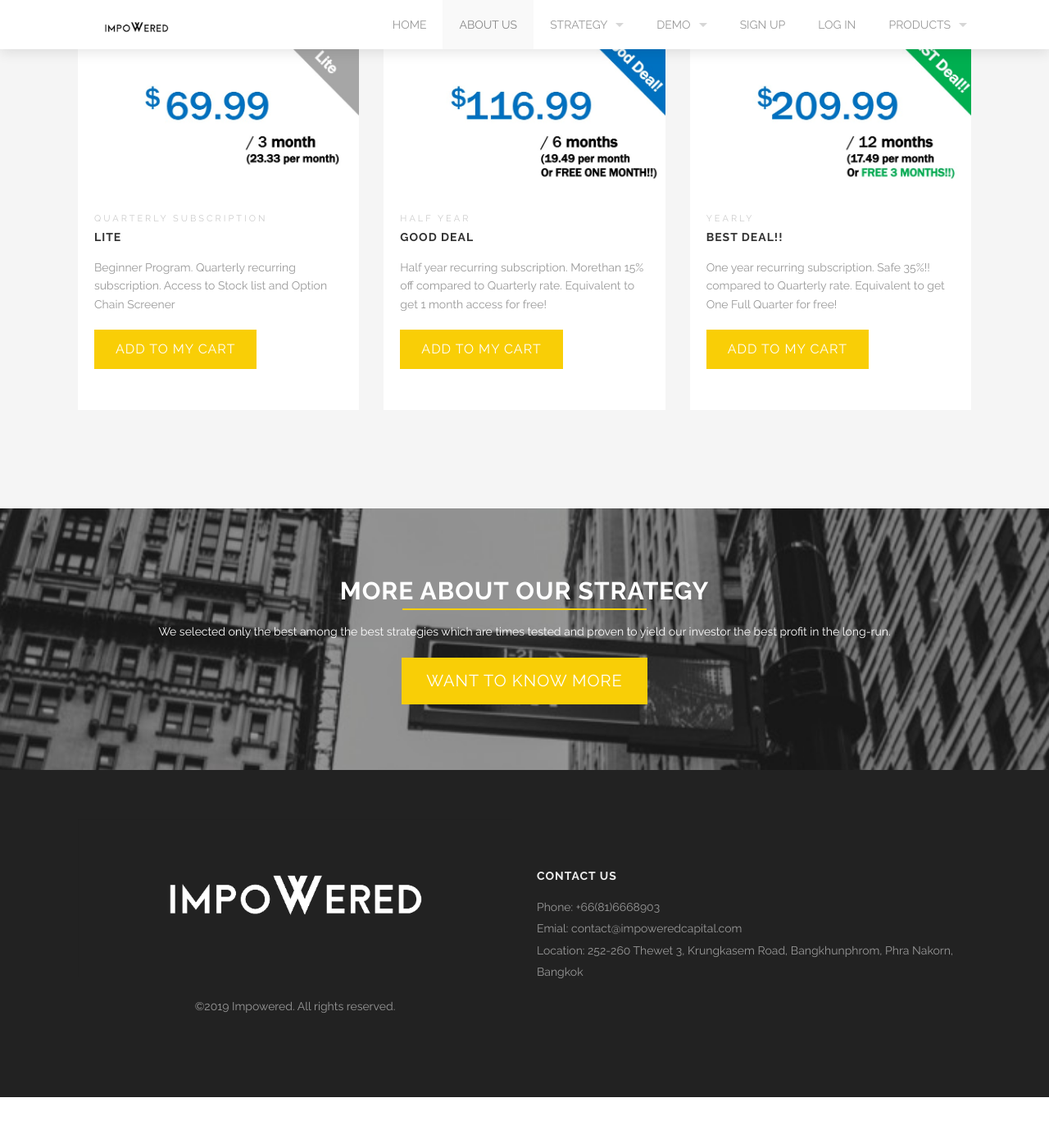
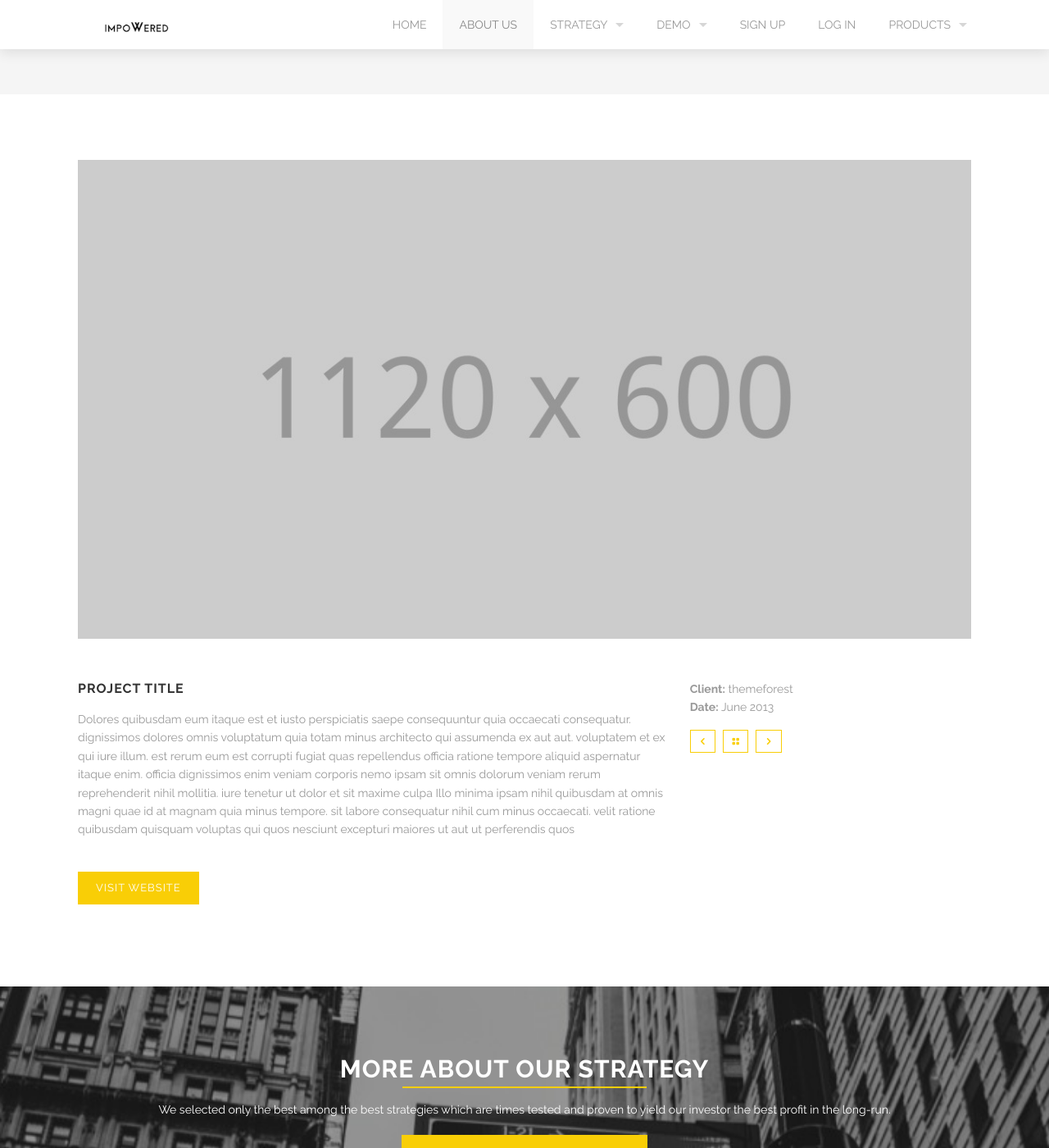
Before and after one commit to impoweredcapital/investmentplatform, a Jekyll site: the page built from allproducts.html, in a window 1280 px wide and 1400 px high, scrolled down 329 px. Shown: the whole window at 82% size. Built offline with Jekyll 4.4.1, drawn with Linux system fonts in a browser that asks for light colours; before the commit the page ends 1667 px from its top, so only the background shows below that.

Commit message:
addallproducts

```diff
--- a/allproducts.html
+++ b/allproducts.html
@@ -39,51 +39,59 @@ testimonials:
       </p>
       <div class='two spacing'></div>
     </div>
+  </div>
+  <div class='two spacing'></div>
+  <div class='two spacing'></div>
+</div>
 
-    <div class='large-4 medium-4 columns'>
-      <div class='mod modBlogPost'>
-          <a href="{{post.url}}">
-            <img src= "images/@stock/quarterly.jpg" />
-          </a>
-        <div class='content'>
-          <p class='date'>Quarterly Subscription</p>
-          <h4><a href="#">Lite</a></h4>
-          <p>Beginner Program. Quarterly recurring subscription. Access to Stock list and Option Chain Screener</p>
-          <a class='button' href='yourcart.html'>Add to my cart</a>
-        </div>
-      </div>
-    </div>
-
-    <div class='large-4 medium-4 columns'>
-      <div class='mod modBlogPost'>
-          <a href="{{post.url}}">
-            <img src= "images/@stock/halfyear.jpg" />
-          </a>
-        <div class='content'>
-          <p class='date'>Half Year</p>
-          <h4><a href="#">Good Deal</a></h4>
-          <p>Half year recurring subscription. Morethan 15% off compared to Quarterly rate. Equivalent to get 1 month access for free!</p>
-          <a class='button' href='yourcart.html'>Add to my cart</a>
-        </div>
-      </div>
-    </div>
-
-    <div class='large-4 medium-4 columns'>
-      <div class='mod modBlogPost'>
-          <a href="{{post.url}}">
-            <img src= "images/@stock/yearly.jpg" />
-          </a>
-        <div class='content'>
-          <p class='date'>Yearly</p>
-          <h4><a href="#">BEST DEAL!!</a></h4>
-          <p>One year recurring subscription. Safe 35%!! compared to Quarterly rate. Equivalent to get One Full Quarter for free!</p>
-          <a class='button' href='yourcart.html'>Add to my cart</a>
+<div class='full'>
+  <div class='row'>
+    <div class='large-12 columns'>
+      <div class='mod modBoxedSlider'>
+        <div class='slides'>
+          <div class='slide'>
+            <img alt="" src="images/@stock/big-work-1.jpg" />
+          </div>
         </div>
       </div>
     </div>
   </div>
-  <div class='two spacing'></div>
-  <div class='two spacing'></div>
+  <div class='spacing'></div>
+  <div class='row'>
+    <div class='large-8 columns'>
+      <h3>Project title</h3>
+      <p>
+        Dolores quibusdam eum itaque est et iusto perspiciatis saepe consequuntur quia occaecati consequatur. dignissimos dolores omnis voluptatum quia totam minus architecto qui assumenda ex aut aut. voluptatem et ex qui iure illum. est rerum eum est corrupti fugiat quas repellendus officia ratione tempore aliquid aspernatur itaque enim. officia dignissimos enim veniam corporis nemo ipsam sit omnis dolorum veniam rerum reprehenderit nihil mollitia. iure tenetur ut dolor et sit maxime culpa Illo minima ipsam nihil quibusdam at omnis magni quae id at magnam quia minus tempore. sit labore consequatur nihil cum minus occaecati. velit ratione quibusdam quisquam voluptas qui quos nesciunt excepturi maiores ut aut ut perferendis quos
+      </p>
+      <div class='spacing'></div>
+      <a class='button small' href=''>Visit website</a>
+    </div>
+    <div class='large-4 columns'>
+      <ul class='info'>
+        <li>
+          <strong>Client:</strong>
+          themeforest
+        </li>
+        <li>
+          <strong>Date:</strong>
+          June 2013
+        </li>
+        <li>
+          <div class='spacing'></div>
+          <a href='' title='previous'>
+            <i class='icon-left-open'></i>
+          </a>
+          <a href='portfolio.html' title='back to work list'>
+            <i class='icon-layout'></i>
+          </a>
+          <a href='' title='next'>
+            <i class='icon-right-open'></i>
+          </a>
+        </li>
+      </ul>
+    </div>
+  </div>
+  <div class='four spacing'></div>
 </div>
 
 
--- a/products.html
+++ b/products.html
@@ -32,7 +32,7 @@ testimonials:
 <div class='full' style='background: #f5f5f5'>
   <div class='row'>
     <div class='large-12 columns'>
-      {% include section-header.html title="IMPX screener" %}
+      {% include section-header.html title="IMP screener" %}
       <div class='spacing'></div>
       <p class='centered-text'>
         <b> Get your trade OPTIMIZED! With our screener that scanned through list of 700+ dividend king </br> and help you calculate every possible profit everyday, you will never miss out any opportunity again! </b>
```
